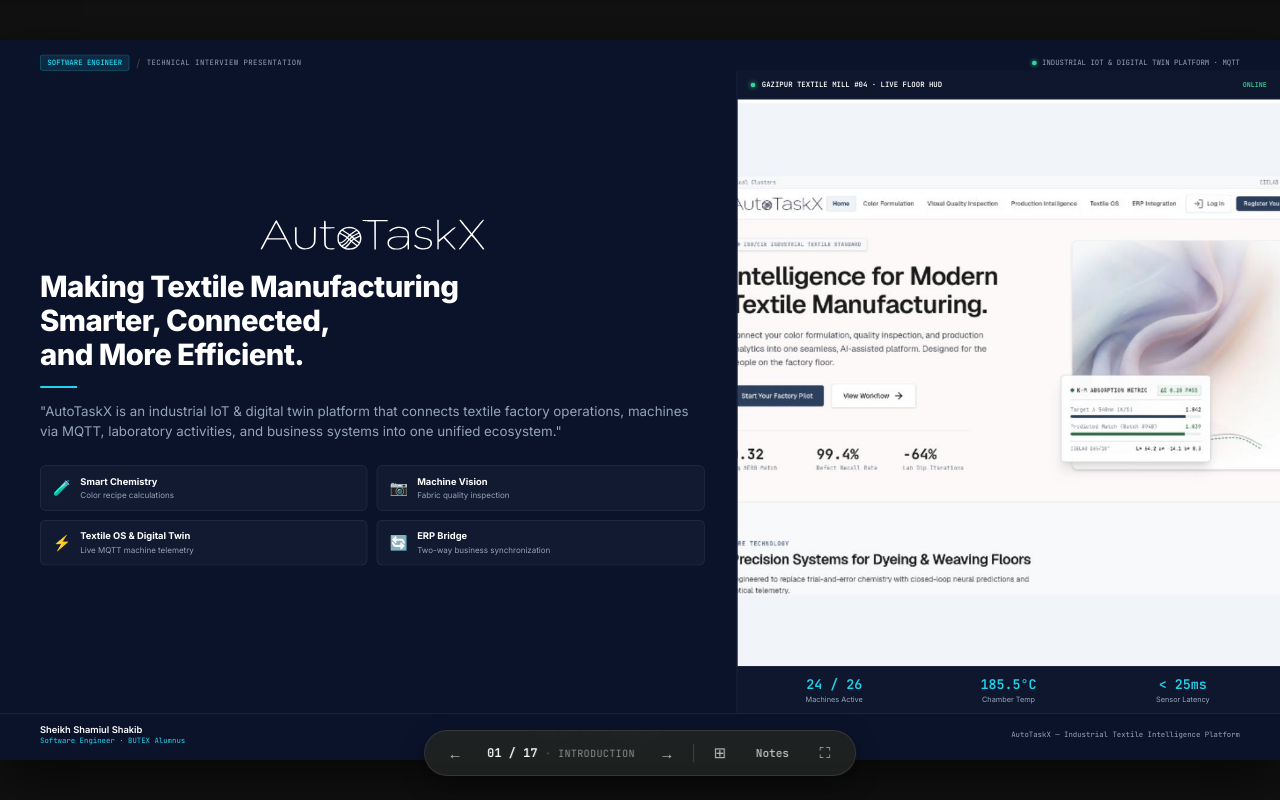
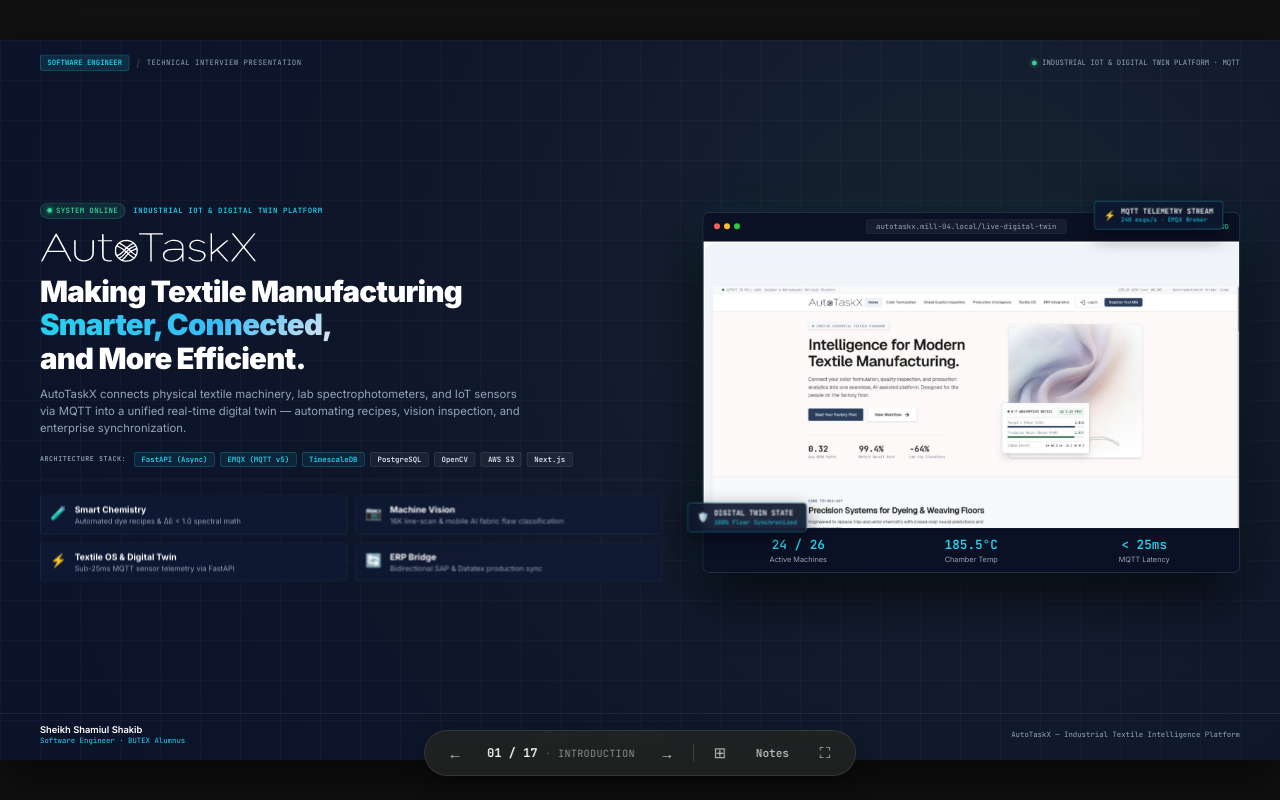
Before and after one commit to shakib5560/autotaskx-slides, a plain HTML site: page index.html in a window 1280 px wide. Drawn offline with Linux system fonts and the light colour scheme.

Commit message:
feat: redesign Slide 01 into high-impact creative workstation hero with depth & tech ribbon

```diff
--- a/index.html
+++ b/index.html
@@ -37,56 +37,104 @@
         <!-- Body: left content + right HUD -->
         <div class="slide-01-body">
           <div class="s01-left">
-            <img src="logo-white.svg" alt="AutoTaskX" class="s01-logo">
-            <h1 class="s01-heading">Making Textile Manufacturing<br>Smarter, Connected,<br>and More Efficient.</h1>
-            <div class="s01-accent"></div>
-            <p class="s01-desc">"AutoTaskX is an industrial IoT &amp; digital twin platform that connects textile factory operations, machines via MQTT, laboratory activities, and business systems into one unified ecosystem."</p>
+            <div class="s01-eyebrow">
+              <span class="s01-live-badge"><span class="s01-live"></span>SYSTEM ONLINE</span>
+              <span class="s01-cat-tag">INDUSTRIAL IOT &amp; DIGITAL TWIN PLATFORM</span>
+            </div>
+
+            <div class="s01-logo-wrap">
+              <img src="logo-white.svg" alt="AutoTaskX Logo" class="s01-logo">
+            </div>
+
+            <h1 class="s01-heading">Making Textile Manufacturing<br><span class="s01-gradient-text">Smarter, Connected,</span><br>and More Efficient.</h1>
+
+            <p class="s01-desc">AutoTaskX connects physical textile machinery, lab spectrophotometers, and IoT sensors via MQTT into a unified real-time digital twin — automating recipes, vision inspection, and enterprise synchronization.</p>
+
+            <!-- Tech stack ribbon for technical interviewer credibility -->
+            <div class="s01-tech-ribbon">
+              <span class="s01-tech-label">Architecture Stack:</span>
+              <span class="s01-tech-chip featured">FastAPI (Async)</span>
+              <span class="s01-tech-chip featured">EMQX (MQTT v5)</span>
+              <span class="s01-tech-chip featured">TimescaleDB</span>
+              <span class="s01-tech-chip">PostgreSQL</span>
+              <span class="s01-tech-chip">OpenCV</span>
+              <span class="s01-tech-chip">AWS S3</span>
+              <span class="s01-tech-chip">Next.js</span>
+            </div>
+
             <div class="s01-pillars">
               <div class="s01-pill">
                 <span class="s01-pill-icon">🧪</span>
                 <div class="s01-pill-text">
                   <strong>Smart Chemistry</strong>
-                  <span>Color recipe calculations</span>
+                  <span>Automated dye recipes &amp; ΔE &lt; 1.0 spectral math</span>
                 </div>
               </div>
               <div class="s01-pill">
                 <span class="s01-pill-icon">📷</span>
                 <div class="s01-pill-text">
                   <strong>Machine Vision</strong>
-                  <span>Fabric quality inspection</span>
+                  <span>16K line-scan &amp; mobile AI fabric flaw classification</span>
                 </div>
               </div>
               <div class="s01-pill">
                 <span class="s01-pill-icon">⚡</span>
                 <div class="s01-pill-text">
                   <strong>Textile OS &amp; Digital Twin</strong>
-                  <span>Live MQTT machine telemetry</span>
+                  <span>Sub-25ms MQTT sensor telemetry via FastAPI</span>
                 </div>
               </div>
               <div class="s01-pill">
                 <span class="s01-pill-icon">🔄</span>
                 <div class="s01-pill-text">
                   <strong>ERP Bridge</strong>
-                  <span>Two-way business synchronization</span>
-                </div>
-              </div>
-            </div>
-          </div>
-
+                  <span>Bidirectional SAP &amp; Datatex production sync</span>
+                </div>
+              </div>
+            </div>
+          </div>
+
+          <!-- Right: Floating Workstation Mockup Frame -->
           <div class="s01-right">
-            <div class="s01-hud">
-              <div class="s01-hud-top">
-                <span class="hud-pulse"></span>
-                <span class="hud-top-label">GAZIPUR TEXTILE MILL #04 · LIVE FLOOR HUD</span>
-                <span class="hud-online">ONLINE</span>
-              </div>
-              <div class="s01-hud-img">
-                <img src="autotaskx_ui_hero.png" alt="AutoTaskX Industrial HUD">
-              </div>
-              <div class="s01-hud-stats">
+            <div class="s01-mockup-frame">
+              <!-- Floating Depth Chips -->
+              <div class="s01-floating-chip top-right">
+                <span class="s01-fc-icon">⚡</span>
+                <div>
+                  <div class="s01-fc-title">MQTT TELEMETRY STREAM</div>
+                  <div class="s01-fc-sub">240 msgs/s · EMQX Broker</div>
+                </div>
+              </div>
+
+              <div class="s01-floating-chip bottom-left">
+                <span class="s01-fc-icon">🛡️</span>
+                <div>
+                  <div class="s01-fc-title">DIGITAL TWIN STATE</div>
+                  <div class="s01-fc-sub">100% Floor Synchronized</div>
+                </div>
+              </div>
+
+              <div class="s01-mockup-top">
+                <div class="s01-mockup-dots">
+                  <span class="s01-dot-circle red"></span>
+                  <span class="s01-dot-circle yellow"></span>
+                  <span class="s01-dot-circle green"></span>
+                </div>
+                <div class="s01-mockup-url">autotaskx.mill-04.local/live-digital-twin</div>
+                <div class="s01-mockup-status">
+                  <span class="hud-pulse"></span>
+                  <span>LIVE HUD</span>
+                </div>
+              </div>
+
+              <div class="s01-mockup-body">
+                <img src="autotaskx_ui_hero.png" alt="AutoTaskX Industrial HUD" class="s01-mockup-img">
+              </div>
+
+              <div class="s01-mockup-stats">
                 <div>
                   <span class="hs-val">24 / 26</span>
-                  <span class="hs-label">Machines Active</span>
+                  <span class="hs-label">Active Machines</span>
                 </div>
                 <div>
                   <span class="hs-val">185.5°C</span>
@@ -94,7 +142,7 @@
                 </div>
                 <div>
                   <span class="hs-val">&lt; 25ms</span>
-                  <span class="hs-label">Sensor Latency</span>
+                  <span class="hs-label">MQTT Latency</span>
                 </div>
               </div>
             </div>
--- a/styles.css
+++ b/styles.css
@@ -158,65 +158,211 @@ html, body {
 .sf-right { font-size: 11px; color: var(--text-muted); font-family: var(--mono); letter-spacing: 0.06em; text-transform: uppercase; }
 
 /* ══════════════════════════════════════════════════════════════════════════
-   SLIDE 01 — DARK COVER (preserved)
+   SLIDE 01 — DARK COVER (Super Creative & High-Impact Interview Showcase)
 ══════════════════════════════════════════════════════════════════════════ */
+.slide-dark {
+  background: radial-gradient(circle at 75% 35%, rgba(32, 59, 89, 0.45) 0%, rgba(14, 23, 46, 0.85) 55%, #0B132B 100%);
+  color: var(--dark-text);
+  position: relative;
+}
+.slide-dark::before {
+  content: '';
+  position: absolute; inset: 0;
+  background-image:
+    linear-gradient(rgba(255,255,255,0.025) 1px, transparent 1px),
+    linear-gradient(90deg, rgba(255,255,255,0.025) 1px, transparent 1px);
+  background-size: 60px 60px;
+  pointer-events: none;
+  z-index: 1;
+}
+
 .slide-01-body {
-  flex: 1; display: flex; gap: 0;
-  padding: 0 0 0 60px;
+  flex: 1; display: flex; gap: 40px;
+  padding: 10px 60px 10px 60px;
+  align-items: center;
+  position: relative;
+  z-index: 2;
 }
+
 .s01-left {
   flex: 1.1; display: flex; flex-direction: column;
-  justify-content: center; padding-right: 48px;
+  justify-content: center; padding-right: 20px;
 }
-.s01-logo { height: 48px; width: auto; margin-bottom: 28px; }
+
+.s01-eyebrow {
+  display: flex; align-items: center; gap: 12px;
+  margin-bottom: 20px;
+}
+.s01-live-badge {
+  display: inline-flex; align-items: center; gap: 6px;
+  font-family: var(--mono); font-size: 11px; font-weight: 700;
+  color: var(--dark-green); background: rgba(52, 211, 153, 0.12);
+  border: 1px solid rgba(52, 211, 153, 0.3);
+  padding: 4px 10px; border-radius: 20px;
+  letter-spacing: 0.05em;
+}
+.s01-cat-tag {
+  font-family: var(--mono); font-size: 11px; font-weight: 600;
+  color: var(--dark-cyan); letter-spacing: 0.08em;
+  text-transform: uppercase;
+}
+
+.s01-logo-wrap {
+  display: flex; align-items: center; gap: 14px;
+  margin-bottom: 18px;
+}
+.s01-logo { height: 46px; width: auto; }
+
 .s01-heading {
-  font-size: 44px; font-weight: 800; line-height: 1.18;
-  color: #FFFFFF; margin-bottom: 20px; letter-spacing: -0.02em;
+  font-size: 44px; font-weight: 900; line-height: 1.15;
+  color: #FFFFFF; margin-bottom: 16px; letter-spacing: -0.025em;
 }
-.s01-accent { width: 56px; height: 3px; background: var(--dark-cyan); border-radius: 2px; margin-bottom: 20px; }
-.s01-desc { font-size: 20px; color: var(--dark-muted); line-height: 1.5; margin-bottom: 36px; }
-.s01-pillars { display: grid; grid-template-columns: 1fr 1fr; gap: 14px; }
+.s01-gradient-text {
+  background: linear-gradient(135deg, #22D3EE 0%, #38BDF8 60%, #E2E8F0 100%);
+  -webkit-background-clip: text;
+  -webkit-text-fill-color: transparent;
+}
+
+.s01-desc {
+  font-size: 17px; color: var(--dark-muted); line-height: 1.5;
+  margin-bottom: 22px; max-width: 720px;
+}
+
+/* Tech stack ribbon */
+.s01-tech-ribbon {
+  display: flex; flex-wrap: wrap; align-items: center; gap: 8px;
+  margin-bottom: 24px; padding-bottom: 18px;
+  border-bottom: 1px solid var(--dark-border);
+}
+.s01-tech-label {
+  font-family: var(--mono); font-size: 10px; font-weight: 700;
+  color: var(--dark-muted); text-transform: uppercase; letter-spacing: 0.08em;
+  margin-right: 4px;
+}
+.s01-tech-chip {
+  font-family: var(--mono); font-size: 11px; font-weight: 600;
+  color: #E2E8F0; background: rgba(255,255,255,0.05);
+  border: 1px solid rgba(255,255,255,0.12);
+  padding: 3px 10px; border-radius: 4px;
+}
+.s01-tech-chip.featured {
+  color: var(--dark-cyan);
+  background: rgba(34, 211, 238, 0.08);
+  border-color: rgba(34, 211, 238, 0.3);
+}
+
+/* 4 Pillars */
+.s01-pillars { display: grid; grid-template-columns: 1fr 1fr; gap: 12px; }
 .s01-pill {
-  display: flex; align-items: center; gap: 14px;
+  display: flex; align-items: flex-start; gap: 12px;
   border: 1px solid var(--dark-border);
-  border-radius: 8px; padding: 14px 18px;
-  background: rgba(255,255,255,0.03);
+  border-radius: 6px; padding: 12px 14px;
+  background: rgba(17, 28, 56, 0.6);
+  backdrop-filter: blur(8px);
+  transition: border-color 0.2s, background 0.2s;
 }
-.s01-pill-icon { font-size: 22px; }
-.s01-pill-text strong { display: block; font-size: 14px; color: #FFF; margin-bottom: 1px; }
-.s01-pill-text span { font-size: 12px; color: var(--dark-muted); }
+.s01-pill:hover {
+  border-color: rgba(34, 211, 238, 0.4);
+  background: rgba(17, 28, 56, 0.85);
+}
+.s01-pill-icon { font-size: 20px; flex-shrink: 0; margin-top: 1px; }
+.s01-pill-text strong { display: block; font-size: 13px; color: #FFF; margin-bottom: 2px; }
+.s01-pill-text span { font-size: 11px; color: var(--dark-muted); line-height: 1.35; display: block; }
 
+/* Right Mockup Frame */
 .s01-right {
-  flex: 0.9; display: flex; align-items: center;
-  justify-content: center; padding: 0;
+  flex: 0.95; display: flex; align-items: center;
+  justify-content: center; position: relative;
 }
-.s01-hud {
+
+.s01-mockup-frame {
+  width: 100%;
+  background: #0E172E;
+  border: 1px solid rgba(255, 255, 255, 0.15);
+  border-radius: 10px;
+  overflow: visible;
+  position: relative;
+  box-shadow: 0 30px 80px rgba(0, 0, 0, 0.75), 0 0 50px rgba(34, 211, 238, 0.1);
+}
+
+.s01-mockup-top {
+  padding: 10px 16px; background: #0A1124;
+  border-bottom: 1px solid var(--dark-border);
+  border-radius: 9px 9px 0 0;
+  display: flex; align-items: center; justify-content: space-between;
+}
+.s01-mockup-dots {
+  display: flex; align-items: center; gap: 6px;
+}
+.s01-dot-circle {
+  width: 9px; height: 9px; border-radius: 50%;
+}
+.s01-dot-circle.red { background: #FF5F56; }
+.s01-dot-circle.yellow { background: #FFBD2E; }
+.s01-dot-circle.green { background: #27C93F; }
+
+.s01-mockup-url {
+  font-family: var(--mono); font-size: 11px; color: var(--dark-muted);
+  background: rgba(255,255,255,0.05); padding: 3px 14px;
+  border-radius: 4px; border: 1px solid rgba(255,255,255,0.06);
+}
+.s01-mockup-status {
+  display: flex; align-items: center; gap: 6px;
+  font-family: var(--mono); font-size: 10px; font-weight: 700;
+  color: var(--dark-green);
+}
+
+.s01-mockup-body {
+  width: 100%; height: 430px;
+  overflow: hidden; background: #000;
+  position: relative;
+}
+.s01-mockup-img {
   width: 100%; height: 100%;
-  background: var(--dark-surface);
-  border-left: 1px solid var(--dark-border);
-  display: flex; flex-direction: column; overflow: hidden;
+  object-fit: cover; object-position: top center;
+  display: block;
 }
-.s01-hud-top {
-  padding: 14px 20px; background: var(--dark-nested);
-  border-bottom: 1px solid var(--dark-border);
-  display: flex; align-items: center; gap: 10px;
+
+.s01-mockup-stats {
+  display: grid; grid-template-columns: repeat(3, 1fr);
+  padding: 12px 18px; background: #0A1124;
+  border-top: 1px solid var(--dark-border);
+  border-radius: 0 0 9px 9px;
+  text-align: center; gap: 10px;
 }
-.hud-pulse {
-  width: 7px; height: 7px; border-radius: 50%;
-  background: var(--dark-green);
-  box-shadow: 0 0 8px var(--dark-green);
+.s01-mockup-stats .hs-val {
+  display: block; font-family: var(--mono); font-size: 19px;
+  font-weight: 800; color: var(--dark-cyan);
 }
-.hud-top-label { font-family: var(--mono); font-size: 11px; font-weight: 600; color: #FFF; flex: 1; }
-.hud-online { font-family: var(--mono); font-size: 10px; color: var(--dark-green); font-weight: 700; }
-.s01-hud-img { flex: 1; overflow: hidden; }
-.s01-hud-img img { width: 100%; height: 100%; object-fit: cover; display: block; }
-.s01-hud-stats {
-  display: grid; grid-template-columns: repeat(3,1fr);
-  padding: 14px 20px; background: var(--dark-nested);
-  border-top: 1px solid var(--dark-border); text-align: center; gap: 10px;
+.s01-mockup-stats .hs-label {
+  display: block; font-size: 11px; color: var(--dark-muted);
+  margin-top: 2px;
 }
-.hs-val { display: block; font-family: var(--mono); font-size: 20px; font-weight: 700; color: var(--dark-cyan); }
-.hs-label { display: block; font-size: 11px; color: var(--dark-muted); margin-top: 2px; }
+
+/* Floating Badges for Depth */
+.s01-floating-chip {
+  position: absolute; z-index: 10;
+  background: rgba(14, 23, 46, 0.92);
+  border: 1px solid rgba(34, 211, 238, 0.4);
+  backdrop-filter: blur(10px);
+  padding: 8px 14px; border-radius: 6px;
+  box-shadow: 0 10px 30px rgba(0,0,0,0.5);
+  display: flex; align-items: center; gap: 8px;
+}
+.s01-floating-chip.top-right {
+  top: -18px; right: 24px;
+}
+.s01-floating-chip.bottom-left {
+  bottom: 60px; left: -24px;
+}
+.s01-fc-icon { font-size: 14px; }
+.s01-fc-title {
+  font-family: var(--mono); font-size: 11px; font-weight: 700;
+  color: #FFF; line-height: 1.2;
+}
+.s01-fc-sub {
+  font-family: var(--mono); font-size: 9px; color: var(--dark-cyan);
+}
 
 /* Slide 01 footer — dark */
 .s01-footer {
```
